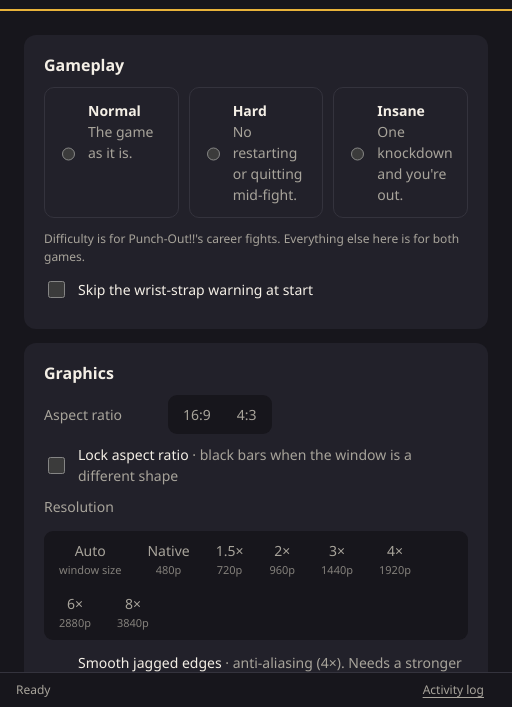
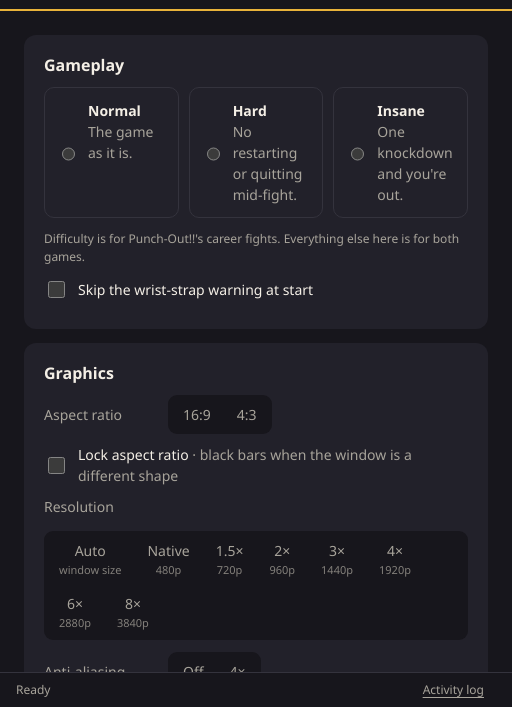
Before and after one commit to Mr-Shizzy/Punch-Drunk, an Electron app: page launcher/src/index.html in a window 512 px wide. Both pictures are taken after a click on the button 348 px from the left and 31 px from the top of the page. Shown: the part 93-800 px from the top of the page. Drawn offline with Linux system fonts and the light colour scheme; no server answers.

Commit message:
Settings: Anti-aliasing is a plain Off / 4x selector under Resolution, no explanation text

```diff
--- a/launcher/src/index.html
+++ b/launcher/src/index.html
@@ -176,7 +176,13 @@
           </div>
         </div>
         <p class="muted small" id="resolution-note"></p>
-        <label class="switch"><input type="checkbox" id="smooth-edges"><span>Smooth jagged edges <span class="muted">· anti-aliasing (4×). Needs a stronger graphics card, most of all at high resolutions. Takes effect the next time the game starts</span></span></label>
+        <div class="setting">
+          <span class="label">Anti-aliasing</span>
+          <div class="segmented" role="radiogroup" aria-label="Anti-aliasing" data-setting="antialiasing">
+            <button class="seg" data-value="1">Off</button>
+            <button class="seg" data-value="4">4×</button>
+          </div>
+        </div>
         <label class="switch"><input type="checkbox" id="native-effects"><span>Effects at native resolution <span class="muted">· softer glow and blur, much easier on weaker graphics cards</span></span></label>
         <label class="switch"><input type="checkbox" id="show-fps"><span>Show frame rate <span class="muted">· the small counter in the corner of the game</span></span></label>
         <div class="setting">
--- a/launcher/src/renderer.js
+++ b/launcher/src/renderer.js
@@ -206,7 +206,7 @@ function renderSettings(s) {
   $('force-aspect').checked = g.forceAspect;
   $('native-effects').checked = g.nativeEffects;
   $('show-fps').checked = g.showFps;
-  $('smooth-edges').checked = g.smoothEdges;
+  setSegmented('antialiasing', g.smoothEdges ? '4' : '1');
   $('resolution-note').textContent = resolutionNote(g);
   $('graphics-note').textContent = s.running
     ? 'The game is running, so changes here apply the next time it starts. To change them now, press F10 in the game.'
@@ -537,6 +537,7 @@ const SEGMENT_SAVE = {
   buttonStyle: v => ({ buttonStyle: v }),
   widescreen: v => ({ graphics: { widescreen: v === 'true' } }),
   resolution: v => ({ graphics: { resolution: Number(v) } }),
+  antialiasing: v => ({ graphics: { smoothEdges: v === '4' } }),
   displayMode: v => ({ graphics: { displayMode: v } })
 };
 for (const group of document.querySelectorAll('.segmented[data-setting]')) {
@@ -549,7 +550,6 @@ for (const group of document.querySelectorAll('.segmented[data-setting]')) {
 }
 $('force-aspect').addEventListener('change', () => guarded(() => api.saveSettings({ graphics: { forceAspect: $('force-aspect').checked } })));
 $('native-effects').addEventListener('change', () => guarded(() => api.saveSettings({ graphics: { nativeEffects: $('native-effects').checked } })));
-$('smooth-edges').addEventListener('change', () => guarded(() => api.saveSettings({ graphics: { smoothEdges: $('smooth-edges').checked } })));
 $('show-fps').addEventListener('change', () => guarded(() => api.saveSettings({ graphics: { showFps: $('show-fps').checked } })));
 
 // Window.
```
